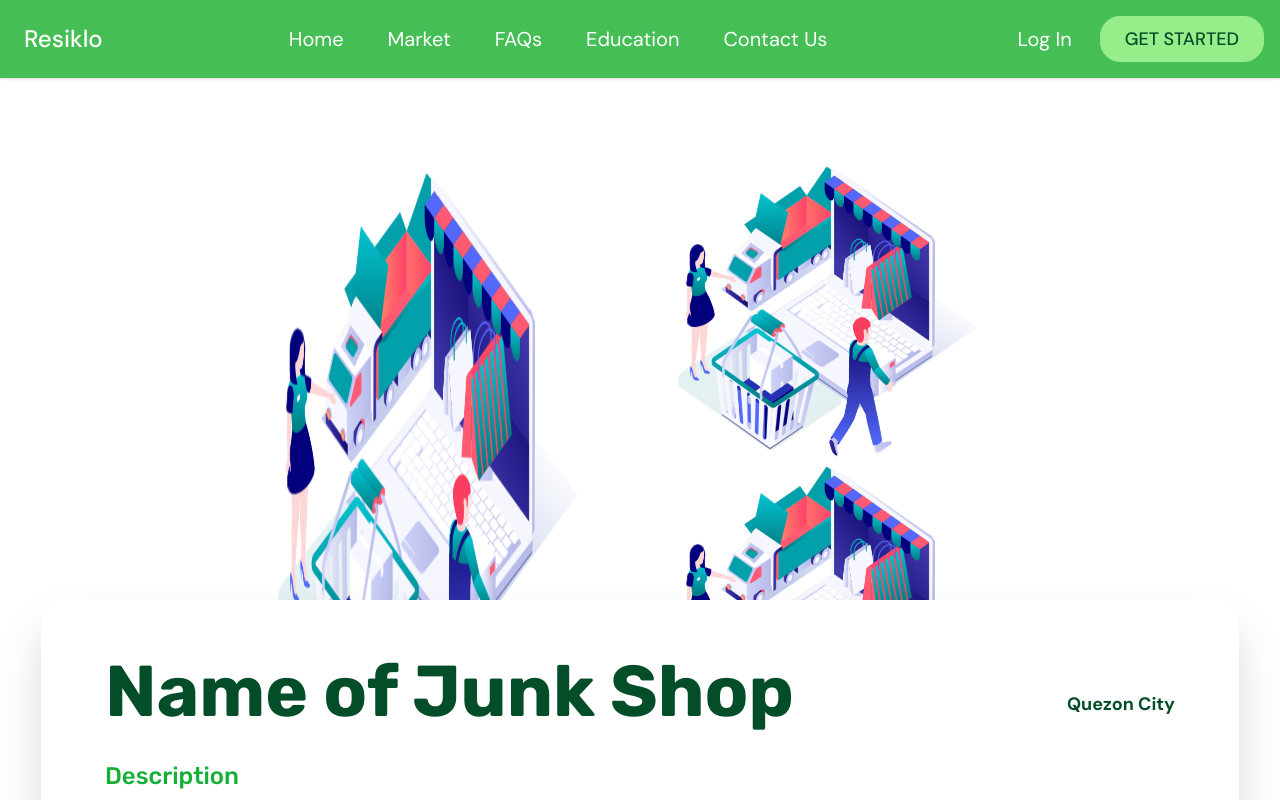
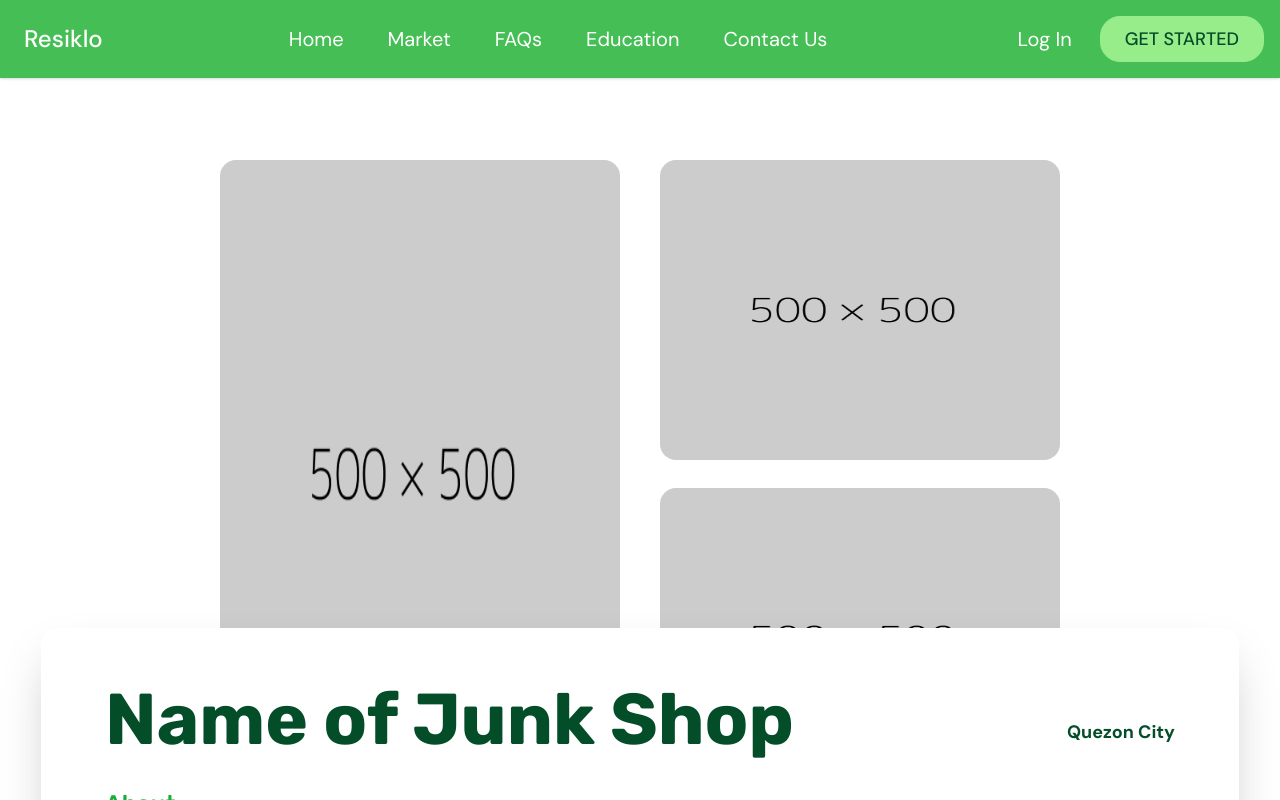
Before and after one commit to khasmir04/resiklo-app, a Next.js app: page /store in a window 1280 px wide. Shown: the top 800 px of the page. Built offline with nearby package versions, Linux system fonts and the light colour scheme.

Commit message:
Fixed images in store.js

```diff
--- a/pages/contact.js
+++ b/pages/contact.js
@@ -22,17 +22,17 @@ const contact = () => {
               <div className="flex flex-row flex-wrap items-center mb-10">
                 <FormInput
                   type="text"
-                  placeholder="Enter your first name"
+                  placeholder="Enter your First Name"
                   label="First Name"
                 ></FormInput>
                 <FormInput
                   type="text"
-                  placeholder="Enter your last name"
+                  placeholder="Enter your Last Name"
                   label="Last Name"
                 ></FormInput>
                 <FormInput
                   type="email"
-                  placeholder="Enter your email"
+                  placeholder="Enter your Email Address"
                   label="Email Address"
                 ></FormInput>
               </div>
--- a/pages/estimator.js
+++ b/pages/estimator.js
@@ -6,8 +6,8 @@ import FormInput from "../components/Input/FormInput";
 const estimator = () => {
   return (
     <div id="estimator">
-      <LayoutHome>
-        <div className="flex items-center lg:flex-col justify-center h-screen w-9/12">
+      <LayoutHome title="Estimator">
+        <div className="container flex items-center lg:flex-col justify-center h-screen w-9/12">
           <div className="flex flex-col">
             <h2 className="font-rubik font-bold text-primary-dark text-7xl mb-12">
               Estimate your <br />
--- a/pages/store.js
+++ b/pages/store.js
@@ -6,27 +6,30 @@ import SolidBlack from "../components/Buttons/SolidBlack";
 const store = () => {
   return (
     <div id="store">
-      <LayoutHome>
+      <LayoutHome title="Shop Profile">
         <div className="flex flex-col items-center">
-          <div className="gallery flex pt-40">
+          <div className="gallery flex pt-40 w-full justify-center gap-10">
             <Image
-              src="/assets/img/market.png"
+              src="/assets/img/500x500.png"
               alt="resiklo-market"
               width="400"
               height="300"
+              className="rounded-2xl"
             />
-            <div className="flex flex-col">
+            <div className="flex flex-col gap-7">
               <Image
-                src="/assets/img/market.png"
+                src="/assets/img/500x500.png"
                 alt="resiklo-market"
                 width="400"
                 height="300"
+                className="rounded-2xl"
               />
               <Image
-                src="/assets/img/market.png"
+                src="/assets/img/500x500.png"
                 alt="resiklo-market"
                 width="400"
                 height="300"
+                className="rounded-2xl"
               />
             </div>
           </div>
@@ -40,7 +43,7 @@ const store = () => {
               </p>
             </div>
             <h3 className="text-secondary-light font-rubik font-medium text-2xl my-2">
-              Description
+              About
             </h3>
             <p className="font-dmsans text-lg mb-5">
               Here is a short description of the Name of Junk Store. Lorem ipsum
```
